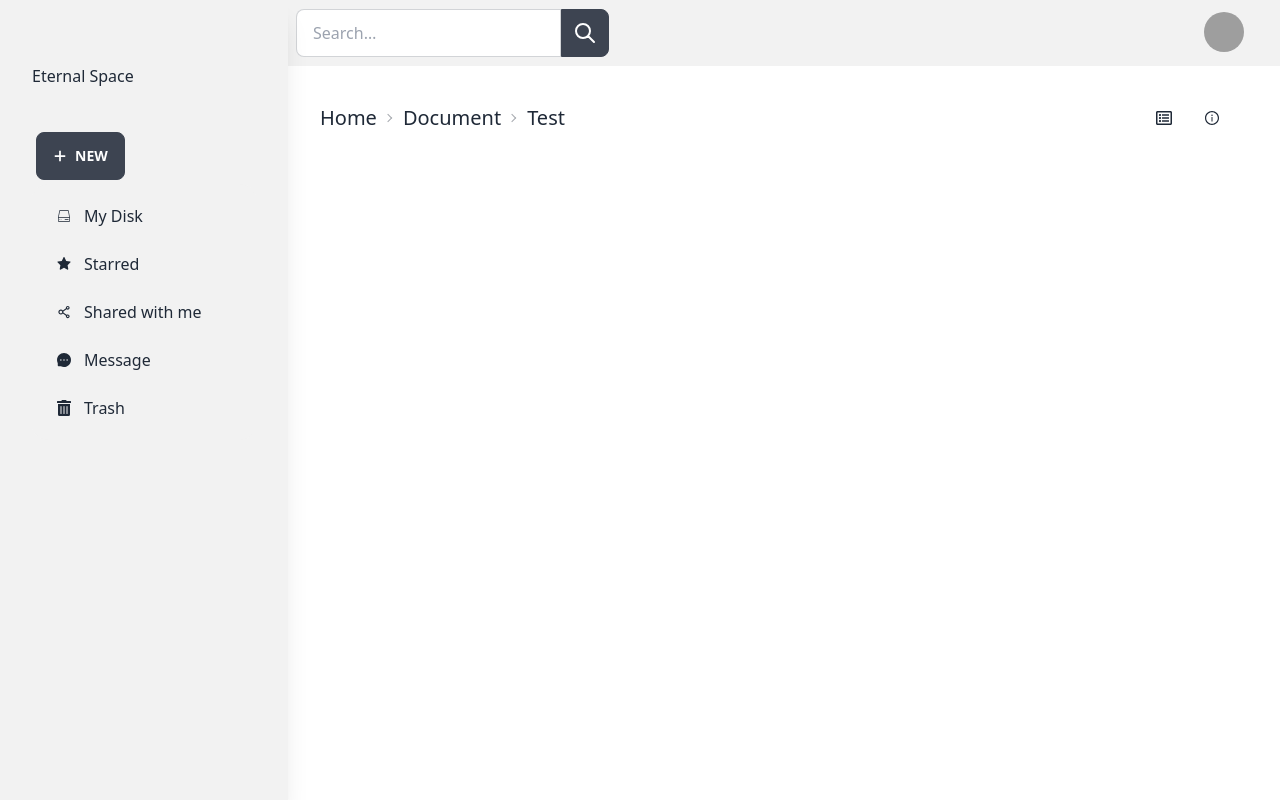
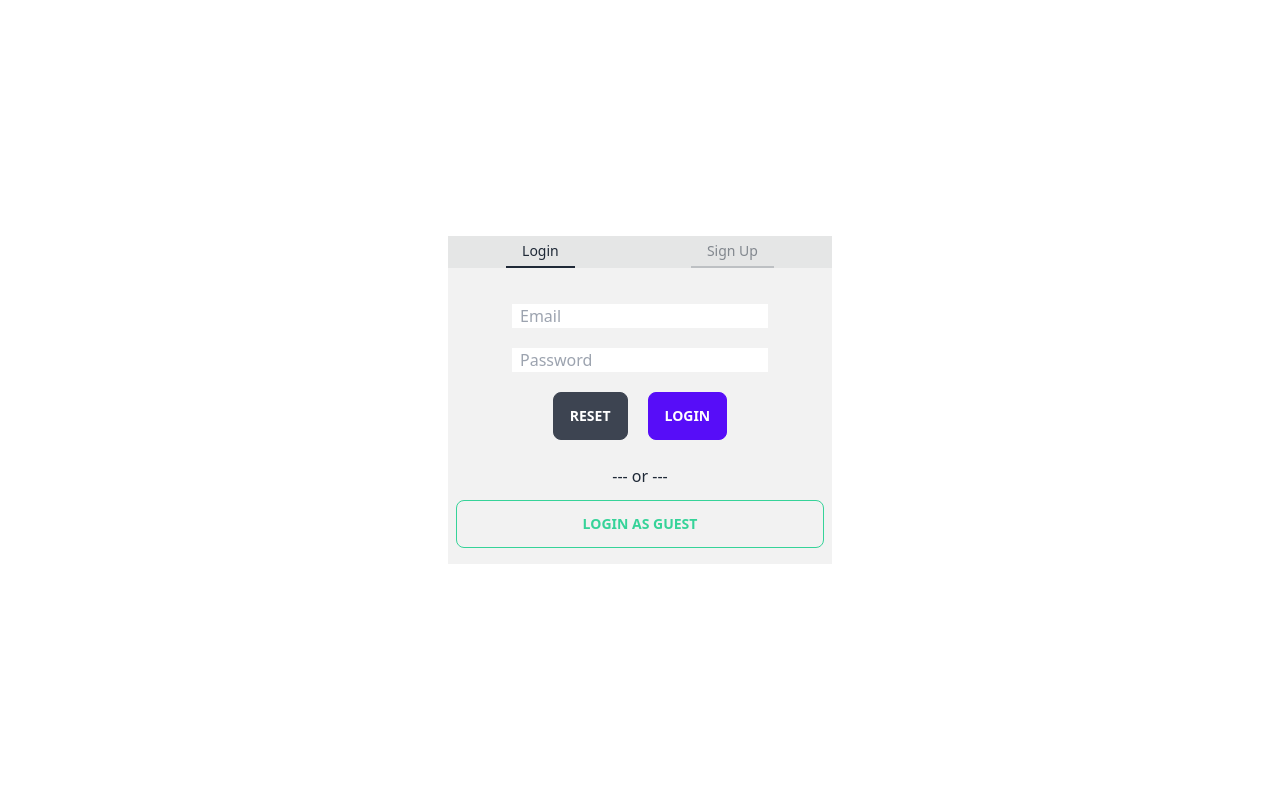
Before and after one commit to Raushan132/storage_front-end, a React (Vite) app: page /auth in a window 1280 px wide. Built offline with nearby package versions, Linux system fonts and the light colour scheme; grey boxes are pictures that could not be loaded.

Commit message:
add authentication ui (login or signup)

```diff
--- a/src/App.jsx
+++ b/src/App.jsx
@@ -1,38 +1,43 @@
 import Layout from './layout/layout'
 import Drive from './pages/home/Drive'
 import View from './components/activity/View'
-import { Route, Routes, useLocation } from 'react-router-dom'
+import { Route, Routes, useMatch } from 'react-router-dom'
 import Trash from './pages/trash/Trash'
 import Starred from './pages/starred/Starred'
 import Shared from './pages/share/Shared'
 import Messages from './pages/messages/Messages'
 import Profile from './pages/profile/Profile'
 import EditProfile from './pages/profile/EditProfile'
-import Login from './pages/authentication/Login'
+import Login from './pages/authentication/Auth'
+import Auth from './pages/authentication/Auth'
 
 
 
 function App() {
 
- const path= useLocation()
- const isLoginPath= path.pathname !=='/login'
+
+ const path = useMatch("/user/*")
+
 
 
 
   return (
     <>
-     { isLoginPath && <Layout>
+     { path && <Layout>
         <View />
         <div className='mt-8'>
           <Routes>
-              <Route path='/' element={<Drive />} />
-              <Route path='/starred' element={<Starred />} />
-              <Route path='/shared-with-me' element={<Shared />} />
-              <Route path='/messages' element={<Messages />} />
-              <Route path='/trash' element={<Trash />} />
+             <Route path="/user">
 
-              <Route path='/profile' element={<Profile />} />
-              <Route path='/editProfile' element={<EditProfile />} />
+              <Route index path='/user/drive' element={<Drive />} />
+              <Route path='/user/starred' element={<Starred />} />
+              <Route path='/user/shared-with-me' element={<Shared />} />
+              <Route path='/user/messages' element={<Messages />} />
+              <Route path='/user/trash' element={<Trash />} />
+
+              <Route path='/user/profile' element={<Profile />} />
+              <Route path='/user/editProfile' element={<EditProfile />} />
+             </Route>
 
           </Routes>
         </div>
@@ -40,7 +45,9 @@ function App() {
       }
 
       {
-        !isLoginPath && <Login />
+        path===null &&  <Routes>
+                               <Route path="/auth" element={<Auth />} />
+                         </Routes>
       }
 
     </>
--- a/src/components/sidebar/SideBar.jsx
+++ b/src/components/sidebar/SideBar.jsx
@@ -107,11 +107,11 @@ const SideBar = () => {
                     </div>
 
                     <ul className="menu menu-compact lg:menu-normal bg-base-200 w-56 p-2 rounded-box">
-                        <li draggable={false}><Link to="/"><CiHardDrive /> My Disk</Link></li>
-                        <li><Link to="/starred"><AiFillStar />Starred</Link></li>
-                        <li><Link to="/shared-with-me"><AiOutlineShareAlt />Shared with me</Link></li>
-                        <li><Link to="/messages"><AiFillMessage />Message</Link></li>
-                        <li><Link to="/trash"><FaTrashAlt />Trash</Link></li>
+                        <li draggable={false}><Link to="/user/drive"><CiHardDrive /> My Disk</Link></li>
+                        <li><Link to="/user/starred"><AiFillStar />Starred</Link></li>
+                        <li><Link to="/user/shared-with-me"><AiOutlineShareAlt />Shared with me</Link></li>
+                        <li><Link to="/user/messages"><AiFillMessage />Message</Link></li>
+                        <li><Link to="/user/trash"><FaTrashAlt />Trash</Link></li>
                     </ul>
 
 
--- a/src/components/topbar/TopBar.jsx
+++ b/src/components/topbar/TopBar.jsx
@@ -24,7 +24,7 @@ const TopBar = () => {
                         </label>
                         <ul tabIndex={0} className="mt-3 p-2 shadow menu menu-compact dropdown-content bg-base-200 rounded-box w-52">
                             <li>
-                                <Link to="/profile" className="justify-between">
+                                <Link to="/user/profile" className="justify-between">
                                     Profile
                                     <span className="badge">New</span>
                                 </Link>
--- /dev/null
+++ b/src/pages/authentication/Auth.jsx
@@ -0,0 +1,30 @@
+import { useState } from "react"
+import Login from "./Login"
+import Signup from "./Signup"
+
+
+const Auth = () => {
+
+  const [login, setLogin] = useState(true)
+
+  return (
+    <>
+      <div className="w-full flex justify-center items-center h-screen">
+        <div className=" bg-base-200 ">
+
+          <div className="tabs  w-96 bg-base-300 flex justify-around">
+            <div className={`tab tab-bordered ${login ? 'tab-active' : ''}`} onClick={() => setLogin(true)}>Login</div>
+            <div className={`tab tab-bordered ${login ? '' : 'tab-active'}`} onClick={() => setLogin(false)}>Sign Up</div>
+          </div>
+
+          <div>
+            { login? <Login /> : <Signup />}
+          </div>
+
+        </div>
+      </div>
+    </>
+  )
+}
+
+export default Auth
--- a/src/pages/authentication/Login.jsx
+++ b/src/pages/authentication/Login.jsx
@@ -1,9 +1,32 @@
 import React from 'react'
 
 const Login = () => {
-  return (
-    <div className="artboard artboard-horizontal phone-2 bg-slate-800">667×375</div>
-  )
+    return (
+        <>
+            <div className='flex flex-col justify-center gap-1 py-4 px-2'>
+
+                <form>
+                    <div className='flex flex-col gap-5 py-5 items-center'>
+
+                        <div>
+                            <input type="text" className="w-64 px-2" placeholder='Email' />
+                        </div>
+                        <div>
+                            <input type="password" className="w-64 px-2" placeholder='Password' />
+                        </div>
+                        <div className='flex gap-5'>
+                            <input type="reset" className='btn' value="Reset" />
+                            <button className='btn btn-primary'>Login</button>
+                        </div>
+                    </div>
+                </form>
+
+                <div className='flex items-center justify-center pb-2'> --- or --- </div>
+                <div className='btn btn-outline btn-success'>Login as Guest</div>
+            </div>
+
+        </>
+    )
 }
 
 export default Login
--- /dev/null
+++ b/src/pages/authentication/Signup.jsx
@@ -0,0 +1,32 @@
+import React from 'react'
+
+const Signup = () => {
+    return (
+        <div className='flex flex-col justify-center gap-1 py-4 px-2'>
+            <form>
+                <div className='flex flex-col gap-5 py-5 items-center'>
+
+                    <div>
+                        <input type="text" className="w-64 px-2"  placeholder='Email' />
+                    </div>
+                    <div>
+                        <input type="password" className="w-64 px-2" placeholder='Password' />
+                    </div>
+                    <div>
+                        <input type="password" className="w-64 px-2" placeholder='Confirm Password' />
+                    </div>
+                    <div>
+                        <input type="text" className="w-64 px-2" placeholder='Mobile Number' />
+                    </div>
+                    <div className='flex gap-5'>
+                        <input type="reset" className='btn' value="Reset" />
+                        <button className='btn btn-primary '>Sign up</button>
+                    </div>
+                </div>
+            </form>
+
+        </div>
+    )
+}
+
+export default Signup
```
